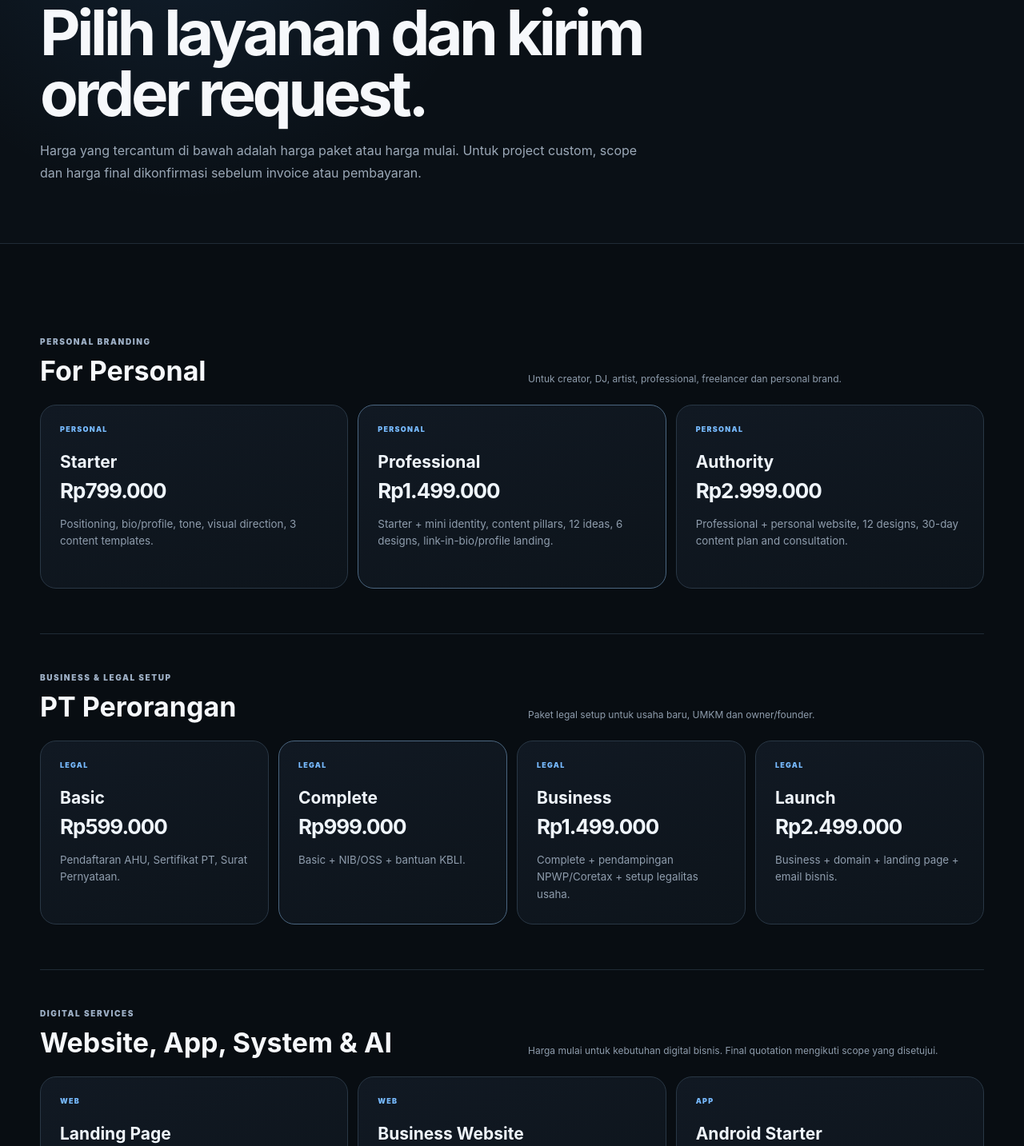
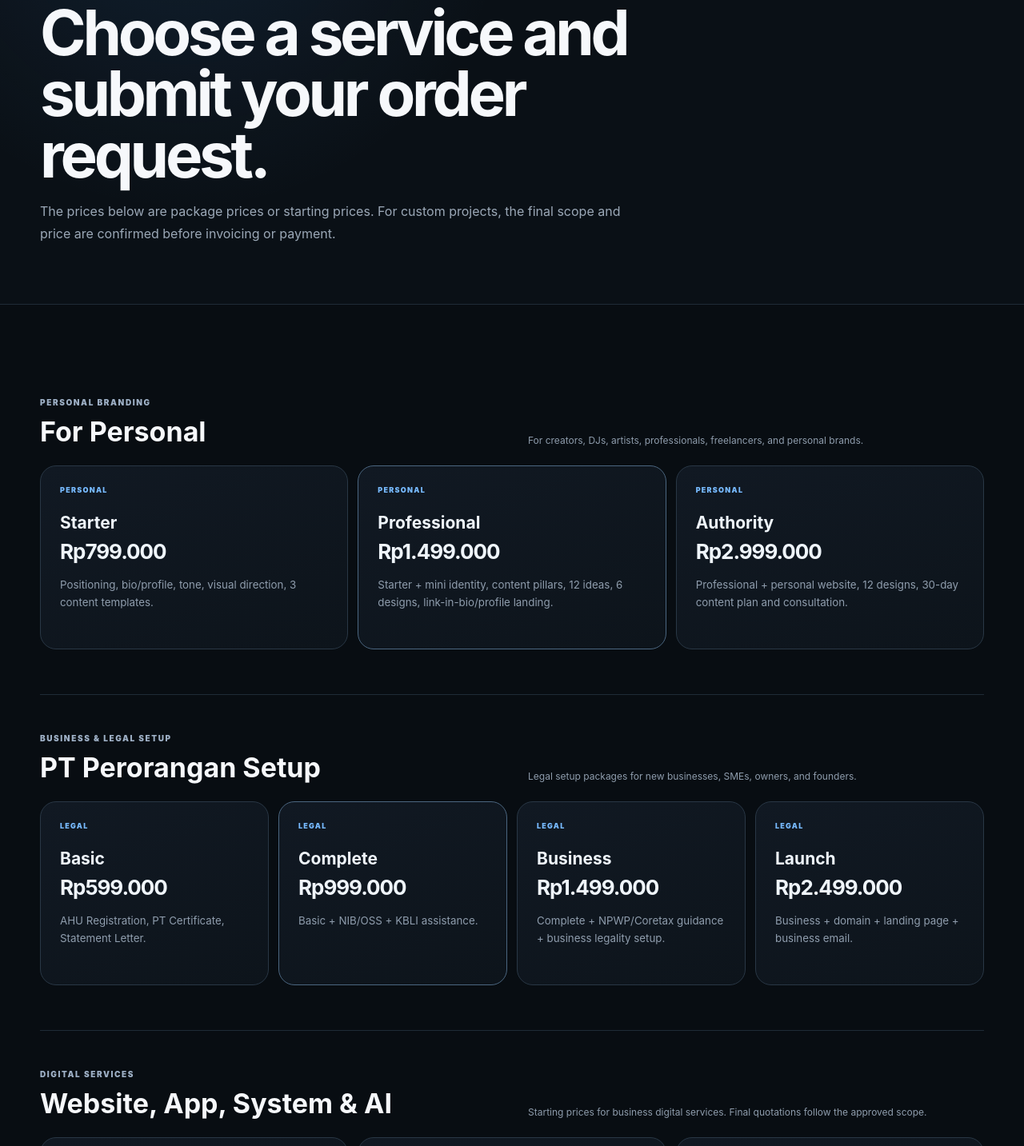
Before and after one commit to ardarawk-cloud/am-digital-lab-crm, a website: page site/checkout.html in a window 1280 px wide. Shown: the part 226-1659 px from the top of the page at 80% size. Drawn offline with Linux system fonts and the light colour scheme.

Commit message:
standardize checkout copy to English

```diff
--- a/site/checkout.html
+++ b/site/checkout.html
@@ -31,35 +31,35 @@
     <section class="checkout-hero">
       <div class="container">
         <span class="kicker">ORDER / CHECKOUT</span>
-        <h1>Pilih layanan dan kirim order request.</h1>
-        <p>Harga yang tercantum di bawah adalah harga paket atau harga mulai. Untuk project custom, scope dan harga final dikonfirmasi sebelum invoice atau pembayaran.</p>
+        <h1>Choose a service and submit your order request.</h1>
+        <p>The prices below are package prices or starting prices. For custom projects, the final scope and price are confirmed before invoicing or payment.</p>
       </div>
     </section>
 
     <section class="section checkout-services">
       <div class="container">
-        <div class="checkout-section-head"><div><span class="kicker">PERSONAL BRANDING</span><h2>For Personal</h2></div><p>Untuk creator, DJ, artist, professional, freelancer dan personal brand.</p></div>
+        <div class="checkout-section-head"><div><span class="kicker">PERSONAL BRANDING</span><h2>For Personal</h2></div><p>For creators, DJs, artists, professionals, freelancers, and personal brands.</p></div>
         <div class="checkout-catalog">
           <button type="button" class="checkout-product" data-service="Personal Branding Starter" data-price="Rp799.000"><span>PERSONAL</span><b>Starter</b><strong>Rp799.000</strong><small>Positioning, bio/profile, tone, visual direction, 3 content templates.</small></button>
           <button type="button" class="checkout-product featured" data-service="Personal Branding Professional" data-price="Rp1.499.000"><span>PERSONAL</span><b>Professional</b><strong>Rp1.499.000</strong><small>Starter + mini identity, content pillars, 12 ideas, 6 designs, link-in-bio/profile landing.</small></button>
           <button type="button" class="checkout-product" data-service="Personal Branding Authority" data-price="Rp2.999.000"><span>PERSONAL</span><b>Authority</b><strong>Rp2.999.000</strong><small>Professional + personal website, 12 designs, 30-day content plan and consultation.</small></button>
         </div>
 
-        <div class="checkout-section-head"><div><span class="kicker">BUSINESS & LEGAL SETUP</span><h2>PT Perorangan</h2></div><p>Paket legal setup untuk usaha baru, UMKM dan owner/founder.</p></div>
+        <div class="checkout-section-head"><div><span class="kicker">BUSINESS & LEGAL SETUP</span><h2>PT Perorangan Setup</h2></div><p>Legal setup packages for new businesses, SMEs, owners, and founders.</p></div>
         <div class="checkout-catalog four">
-          <button type="button" class="checkout-product" data-service="PT Perorangan Basic" data-price="Rp599.000"><span>LEGAL</span><b>Basic</b><strong>Rp599.000</strong><small>Pendaftaran AHU, Sertifikat PT, Surat Pernyataan.</small></button>
-          <button type="button" class="checkout-product featured" data-service="PT Perorangan Complete" data-price="Rp999.000"><span>LEGAL</span><b>Complete</b><strong>Rp999.000</strong><small>Basic + NIB/OSS + bantuan KBLI.</small></button>
-          <button type="button" class="checkout-product" data-service="PT Perorangan Business" data-price="Rp1.499.000"><span>LEGAL</span><b>Business</b><strong>Rp1.499.000</strong><small>Complete + pendampingan NPWP/Coretax + setup legalitas usaha.</small></button>
-          <button type="button" class="checkout-product" data-service="PT Perorangan Launch" data-price="Rp2.499.000"><span>LEGAL</span><b>Launch</b><strong>Rp2.499.000</strong><small>Business + domain + landing page + email bisnis.</small></button>
+          <button type="button" class="checkout-product" data-service="PT Perorangan Basic" data-price="Rp599.000"><span>LEGAL</span><b>Basic</b><strong>Rp599.000</strong><small>AHU Registration, PT Certificate, Statement Letter.</small></button>
+          <button type="button" class="checkout-product featured" data-service="PT Perorangan Complete" data-price="Rp999.000"><span>LEGAL</span><b>Complete</b><strong>Rp999.000</strong><small>Basic + NIB/OSS + KBLI assistance.</small></button>
+          <button type="button" class="checkout-product" data-service="PT Perorangan Business" data-price="Rp1.499.000"><span>LEGAL</span><b>Business</b><strong>Rp1.499.000</strong><small>Complete + NPWP/Coretax guidance + business legality setup.</small></button>
+          <button type="button" class="checkout-product" data-service="PT Perorangan Launch" data-price="Rp2.499.000"><span>LEGAL</span><b>Launch</b><strong>Rp2.499.000</strong><small>Business + domain + landing page + business email.</small></button>
         </div>
 
-        <div class="checkout-section-head"><div><span class="kicker">DIGITAL SERVICES</span><h2>Website, App, System & AI</h2></div><p>Harga mulai untuk kebutuhan digital bisnis. Final quotation mengikuti scope yang disetujui.</p></div>
+        <div class="checkout-section-head"><div><span class="kicker">DIGITAL SERVICES</span><h2>Website, App, System & AI</h2></div><p>Starting prices for business digital services. Final quotations follow the approved scope.</p></div>
         <div class="checkout-catalog">
-          <button type="button" class="checkout-product" data-service="Landing Page" data-price="Mulai Rp2.500.000"><span>WEB</span><b>Landing Page</b><strong>Rp2.500.000+</strong><small>Focused campaign or single-offer website.</small></button>
-          <button type="button" class="checkout-product" data-service="Business Website" data-price="Mulai Rp7.500.000"><span>WEB</span><b>Business Website</b><strong>Rp7.500.000+</strong><small>Professional business website with broader functionality.</small></button>
-          <button type="button" class="checkout-product" data-service="Android Starter" data-price="Mulai Rp9.500.000"><span>APP</span><b>Android Starter</b><strong>Rp9.500.000+</strong><small>Focused mobile product with essential flows.</small></button>
-          <button type="button" class="checkout-product" data-service="Custom Web App" data-price="Mulai Rp15.000.000"><span>SYSTEM</span><b>Custom Web App</b><strong>Rp15.000.000+</strong><small>Operational systems, dashboards and workflow tools.</small></button>
-          <button type="button" class="checkout-product" data-service="AI Chatbot" data-price="Mulai Rp5.000.000"><span>AI</span><b>AI Chatbot</b><strong>Rp5.000.000+</strong><small>Business chatbot or AI-assisted customer flow.</small></button>
+          <button type="button" class="checkout-product" data-service="Landing Page" data-price="Starting at Rp2.500.000"><span>WEB</span><b>Landing Page</b><strong>Rp2.500.000+</strong><small>Focused campaign or single-offer website.</small></button>
+          <button type="button" class="checkout-product" data-service="Business Website" data-price="Starting at Rp7.500.000"><span>WEB</span><b>Business Website</b><strong>Rp7.500.000+</strong><small>Professional business website with broader functionality.</small></button>
+          <button type="button" class="checkout-product" data-service="Android Starter" data-price="Starting at Rp9.500.000"><span>APP</span><b>Android Starter</b><strong>Rp9.500.000+</strong><small>Focused mobile product with essential flows.</small></button>
+          <button type="button" class="checkout-product" data-service="Custom Web App" data-price="Starting at Rp15.000.000"><span>SYSTEM</span><b>Custom Web App</b><strong>Rp15.000.000+</strong><small>Operational systems, dashboards and workflow tools.</small></button>
+          <button type="button" class="checkout-product" data-service="AI Chatbot" data-price="Starting at Rp5.000.000"><span>AI</span><b>AI Chatbot</b><strong>Rp5.000.000+</strong><small>Business chatbot or AI-assisted customer flow.</small></button>
           <button type="button" class="checkout-product" data-service="Maintenance" data-price="Rp750.000 / month"><span>SUPPORT</span><b>Maintenance</b><strong>Rp750.000/mo</strong><small>Ongoing maintenance and operational support.</small></button>
         </div>
       </div>
@@ -78,7 +78,7 @@
           <div class="checkout-business">
             <h3>Business Information</h3>
             <p><b>PT NADMO STUDIO INDONESIA</b></p>
-            <p>Business Address / Domicile: Kota Denpasar, Bali, Indonesia</p>
+            <p>Business Address / Domicile: Denpasar, Bali, Indonesia</p>
             <p>WhatsApp / Contact Number: <a href="https://wa.me/6282247972288">+62 822-4797-2288</a></p>
             <p>NIB: 2809260089771</p>
             <p>AHU: AHU-A126270.AH.01.30.Tahun 2026</p>
@@ -105,7 +105,7 @@
     </section>
   </main>
 
-  <footer><div class="container copyright"><span>© 2026 PT NADMO STUDIO INDONESIA</span><span>Kota Denpasar, Bali · WhatsApp +62 822-4797-2288 · NIB 2809260089771</span></div></footer>
+  <footer><div class="container copyright"><span>© 2026 PT NADMO STUDIO INDONESIA</span><span>Denpasar, Bali · WhatsApp +62 822-4797-2288 · NIB 2809260089771</span></div></footer>
   <script src="/checkout.js"></script>
 </body>
 </html>
```
